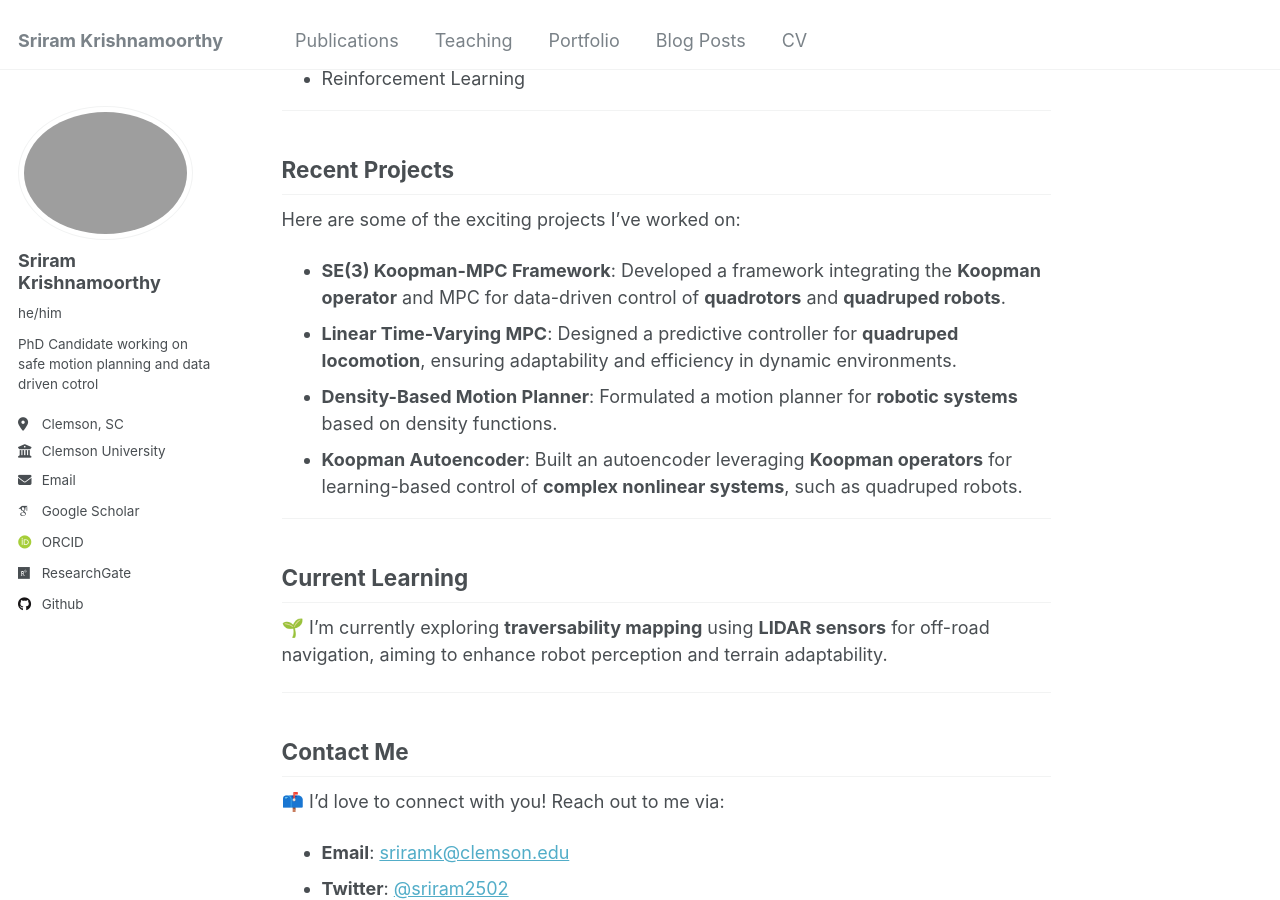
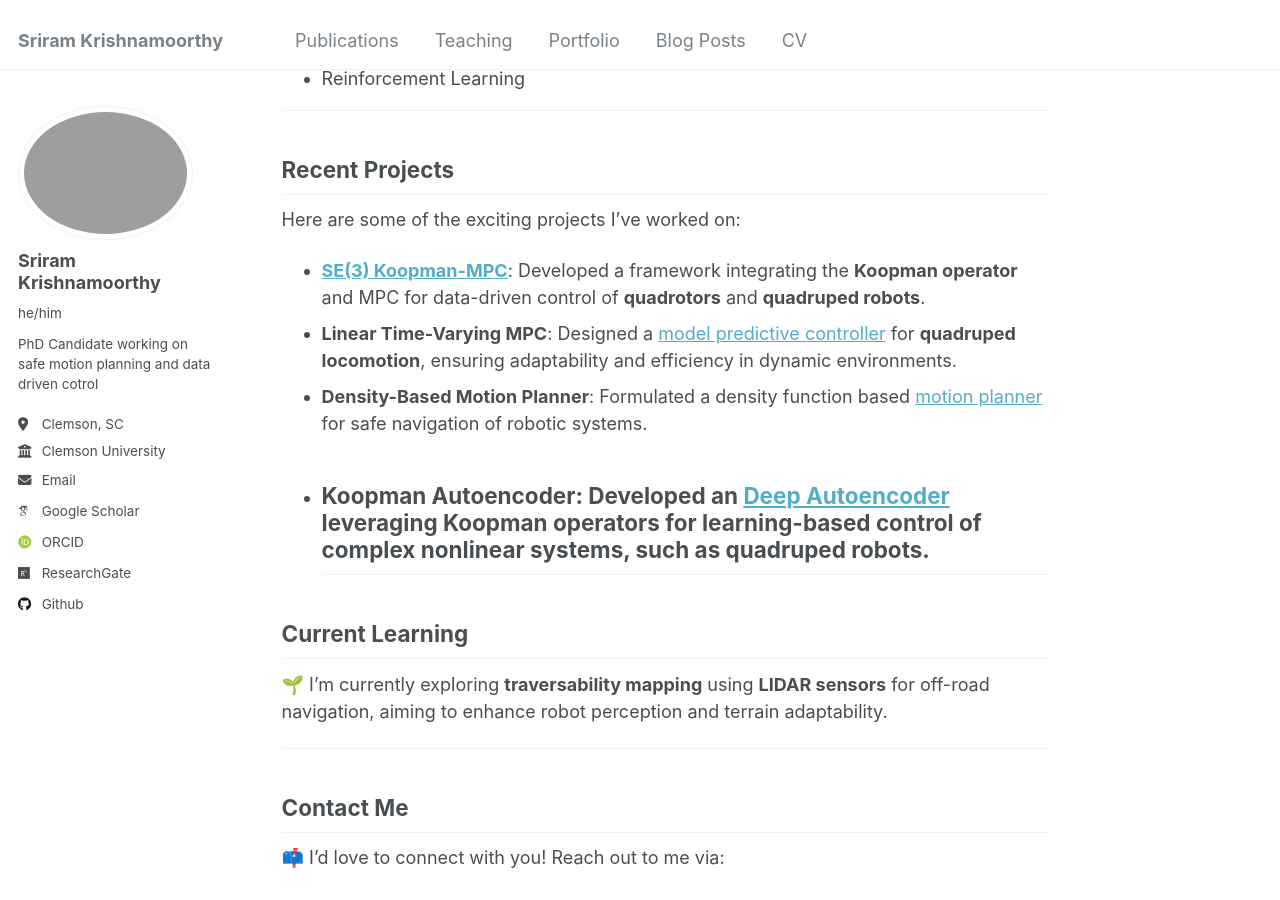
Before and after one commit to sriram-2502/sriram-2502.github.io, a Jekyll site: the page built from _pages/about.md, in a window 1280 px wide and 900 px high, scrolled down 673 px. Built offline with Jekyll 4.4.1, drawn with Linux system fonts in a browser that asks for light colours; some web fonts are replaced.

Commit message:
updated readme page with links

```diff
--- a/_pages/about.md
+++ b/_pages/about.md
@@ -28,11 +28,10 @@ I’m passionate about exploring innovative approaches in:
 
 Here are some of the exciting projects I’ve worked on:
 
-- **SE(3) Koopman-MPC Framework**: Developed a framework integrating the **Koopman operator** and MPC for data-driven control of **quadrotors** and **quadruped robots**.
-- **Linear Time-Varying MPC**: Designed a predictive controller for **quadruped locomotion**, ensuring adaptability and efficiency in dynamic environments.
-- **Density-Based Motion Planner**: Formulated a motion planner for **robotic systems** based on density functions.
-- **Koopman Autoencoder**: Built an autoencoder leveraging **Koopman operators** for learning-based control of **complex nonlinear systems**, such as quadruped robots.
-
+- [**SE(3) Koopman-MPC**](https://github.com/sriram-2502/KoopmanMPC_Quadrotor): Developed a framework integrating the **Koopman operator** and MPC for data-driven control of **quadrotors** and **quadruped robots**.
+- **Linear Time-Varying MPC**: Designed a [model predictive controller](https://github.com/AndrewZheng-1011/Quad_ConvexMPC) for **quadruped locomotion**, ensuring adaptability and efficiency in dynamic environments.
+- **Density-Based Motion Planner**: Formulated a density function based [motion planner](https://github.com/sriram-2502/time_varying_density) for safe navigation of robotic systems.
+- **Koopman Autoencoder**: Developed an [Deep Autoencoder](https://github.com/sriram-2502/Deep_Koopman_AutoEncoder) leveraging **Koopman operators** for learning-based control of complex nonlinear systems, such as quadruped robots.
 ---
 
 ## Current Learning
```
